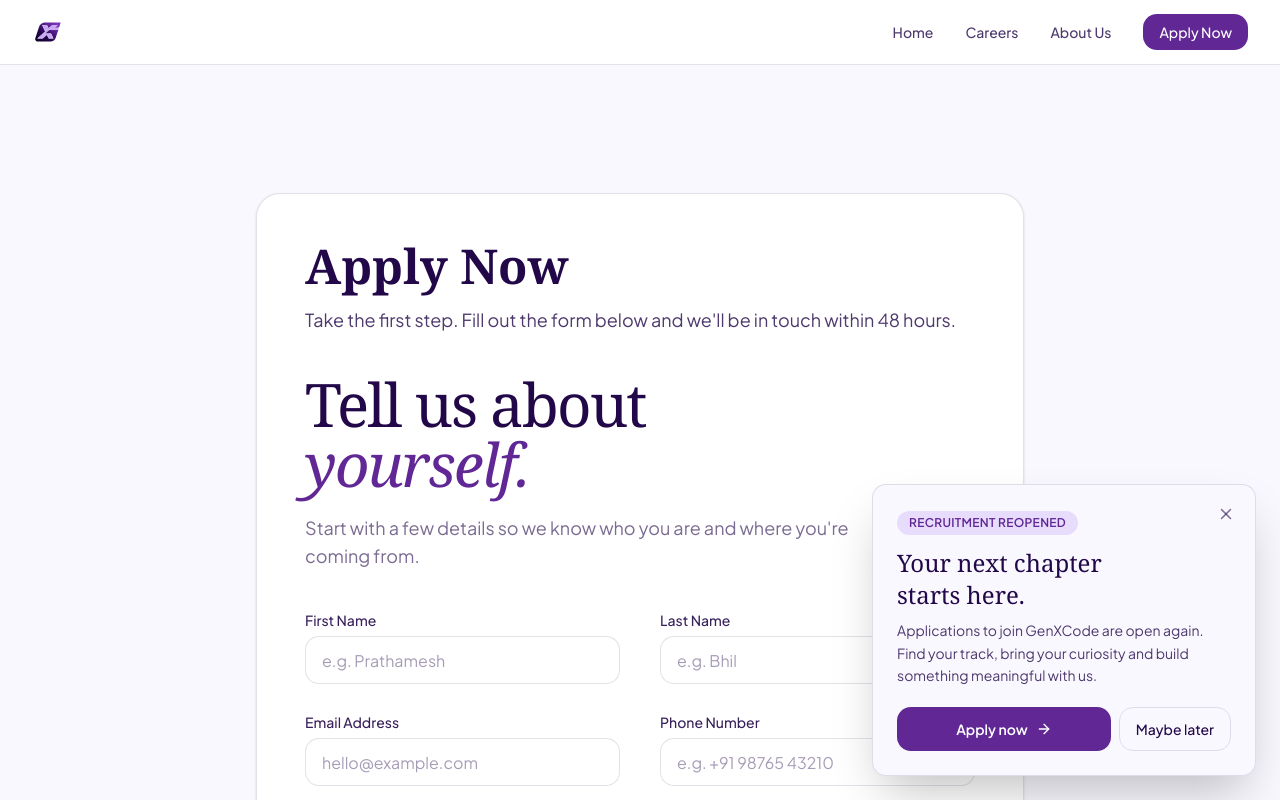
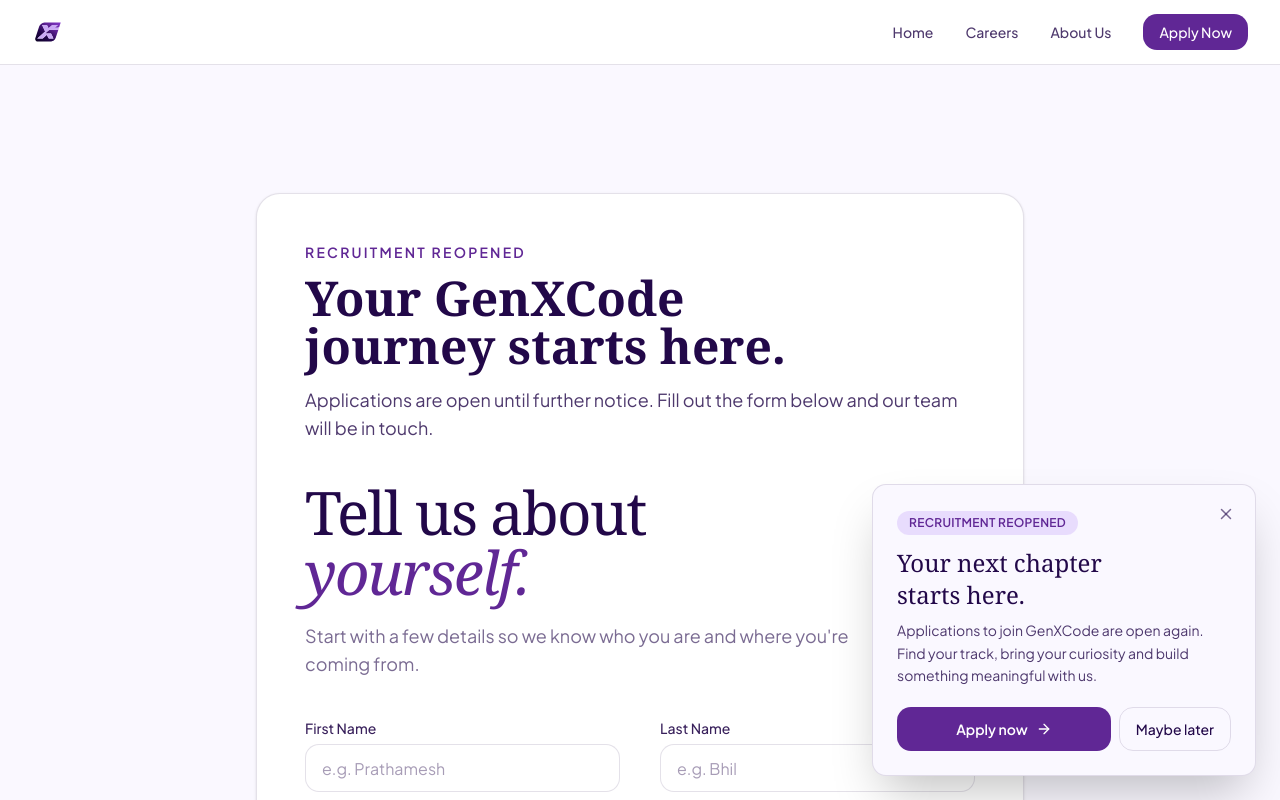
Before and after one commit to 0x-pratham/GXC-Recruitment, a Next.js app: page /recruitment/apply in a window 1280 px wide. Shown: the top 800 px of the page. Built offline with nearby package versions, Linux system fonts and the light colour scheme.

Commit message:
Reflect manual recruitment status on application page

```diff
--- a/app/recruitment/apply/page.tsx
+++ b/app/recruitment/apply/page.tsx
@@ -2,6 +2,7 @@
 import { Container } from "@/components/ui/Container";
 import { Section } from "@/components/ui/Section";
 import { RecruitmentForm } from "./_components/RecruitmentForm";
+import { RECRUITMENT_OPEN } from "@/lib/recruitment-config";
 
 export const metadata = {
   title: "Apply | GenXCode Recruitment",
@@ -10,19 +11,34 @@
 
 export default function ApplyPage() {
   return (
-    <Section className="bg-gx-surface min-h-[calc(100vh-64px)]">
+    <Section className="min-h-[calc(100vh-64px)] bg-gx-surface">
       <Container>
-        <div className="mx-auto max-w-3xl rounded-gx-lg bg-gx-background p-6 shadow-sm border border-gx-border sm:p-10 md:p-12">
+        <div className="mx-auto max-w-3xl rounded-gx-lg border border-gx-border bg-gx-background p-6 shadow-sm sm:p-10 md:p-12">
+          {RECRUITMENT_OPEN ? (
+            <>
               <div className="mb-10">
+                <p className="mb-3 text-sm font-semibold uppercase tracking-[0.16em] text-gx-purple">
+                  Recruitment reopened
+                </p>
                 <h1 className="mb-4 font-serif text-4xl font-semibold text-gx-ink md:text-5xl">
-              Apply Now
+                  Your GenXCode journey starts here.
                 </h1>
                 <p className="text-lg text-gx-ink/80">
-              Take the first step. Fill out the form below and we'll be in touch within 48 hours.
+                  Applications are open until further notice. Fill out the form below and our team will be in touch.
                 </p>
               </div>
-
               <RecruitmentForm />
+            </>
+          ) : (
+            <div className="py-8 text-center sm:py-12">
+              <h1 className="mb-4 font-serif text-4xl font-semibold text-gx-ink md:text-5xl">
+                Applications are paused.
+              </h1>
+              <p className="text-lg leading-relaxed text-gx-ink/80">
+                Recruitment is currently closed. Please check back for the next announcement.
+              </p>
+            </div>
+          )}
         </div>
       </Container>
     </Section>
```
Lines whose indentation alone changed are shown as unchanged.
